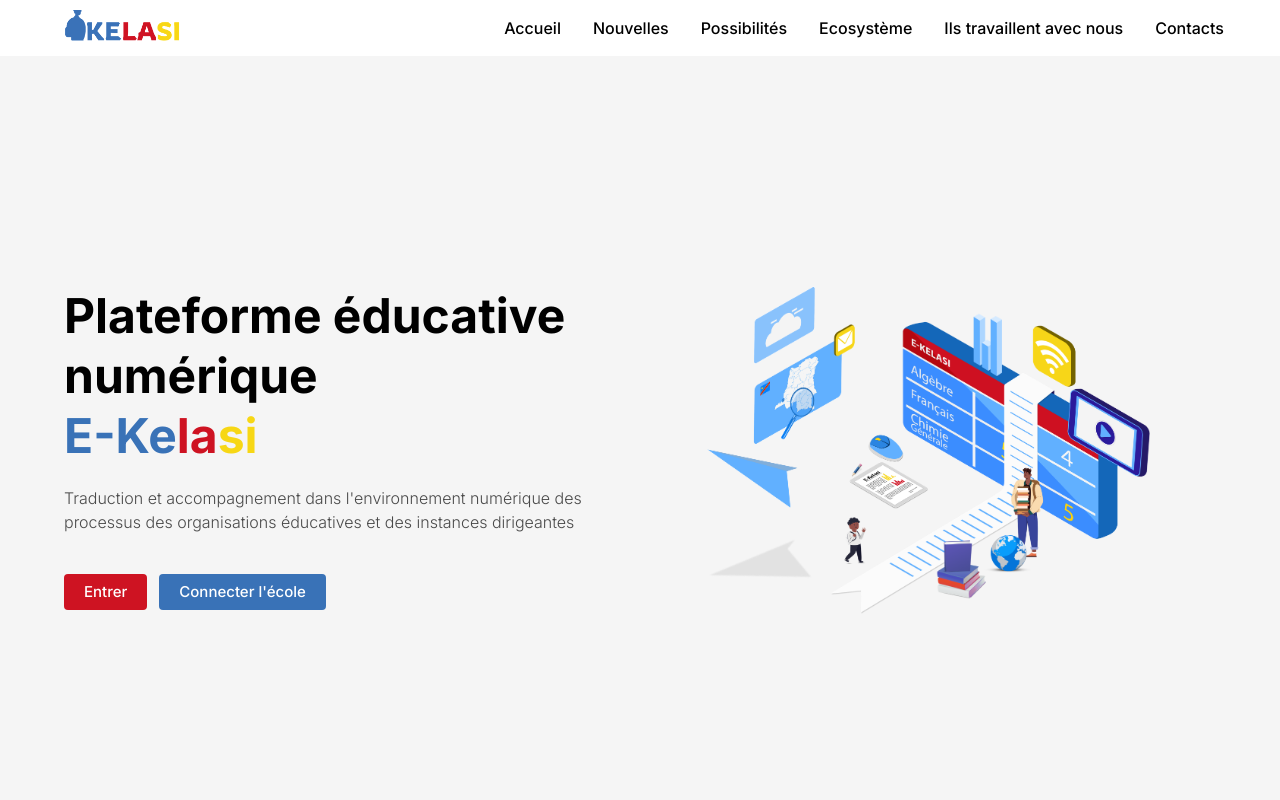
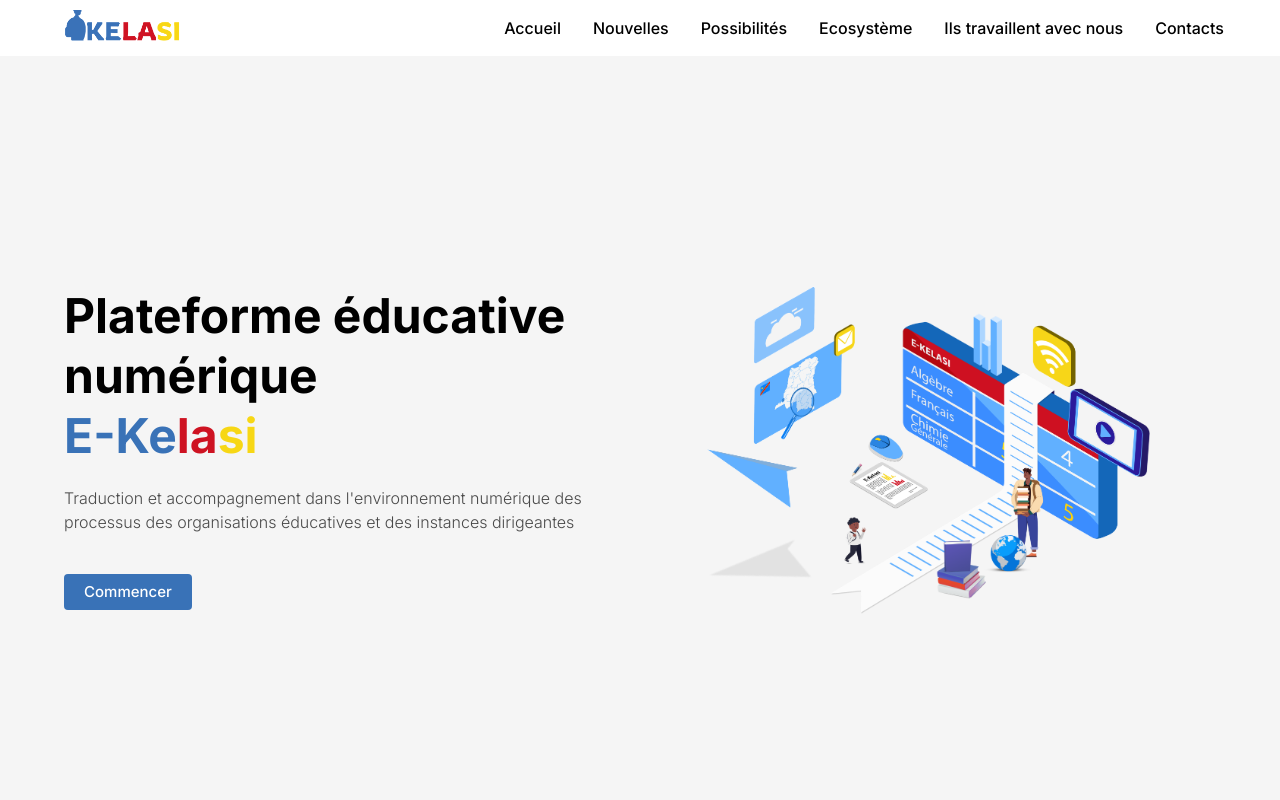
Before and after one commit to GroupeBH/ekelasi, a Next.js app: page / in a window 1280 px wide. Shown: the top 800 px of the page. Built offline with nearby package versions, Linux system fonts and the light colour scheme.

Commit message:
remove btn entrer

```diff
--- a/src/app/components/Header.js
+++ b/src/app/components/Header.js
@@ -15,12 +15,12 @@
                     </p>
                 </div>
                 <div className="flex gap-3 text-lg font-medium mt-5" >
-                    <button className="px-5 py-[4px] md:py-[4px] md:text-[15px] bg-[#ce1322] rounded-[4px] text-white">
-                        <Link href='https://e-kelasi.cd/'>Entrer</Link>
+                    <button className="px-5 py-[4px] md:py-[4px] md:text-[15px] bg-[#3972b7] rounded-[4px] text-white">
+                        <Link href='https://e-kelasi.cd/'>Commencer</Link>
                     </button>
-                    <button className="px-5 md:px-5 py-[4px] md:py-[4px] md:text-[15px] bg-[#3972b7] rounded-[4px] text-white">
+                    {/* <button className="px-5 md:px-5 py-[4px] md:py-[4px] md:text-[15px] bg-[#3972b7] rounded-[4px] text-white">
                         <Link href='#contact'>{"Connecter l'école"}</Link>
-                    </button>
+                    </button> */}
                 </div>
             </div>
             <div className=" order-1 md:order-2 md:pt-0 pb-1 md:pb-0" data-aos="fade-left" data-aos-delay="100">
```
